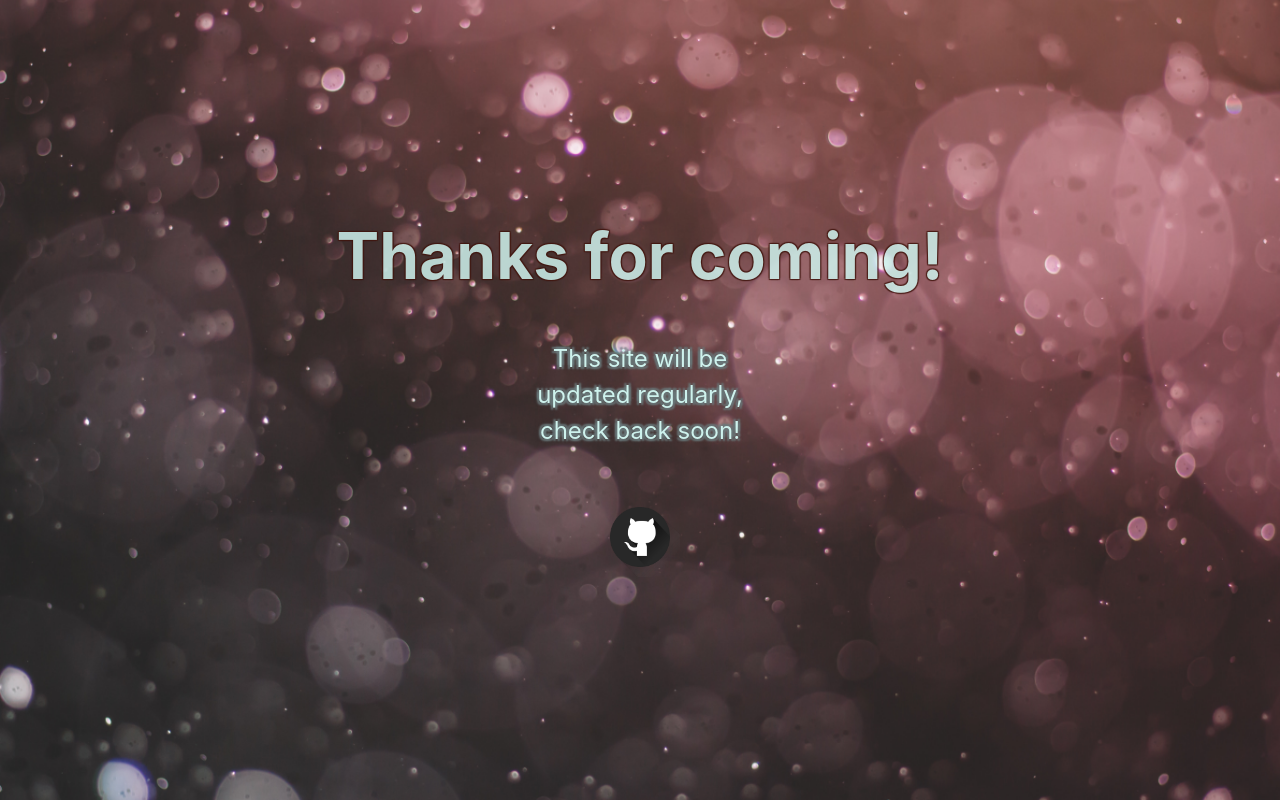
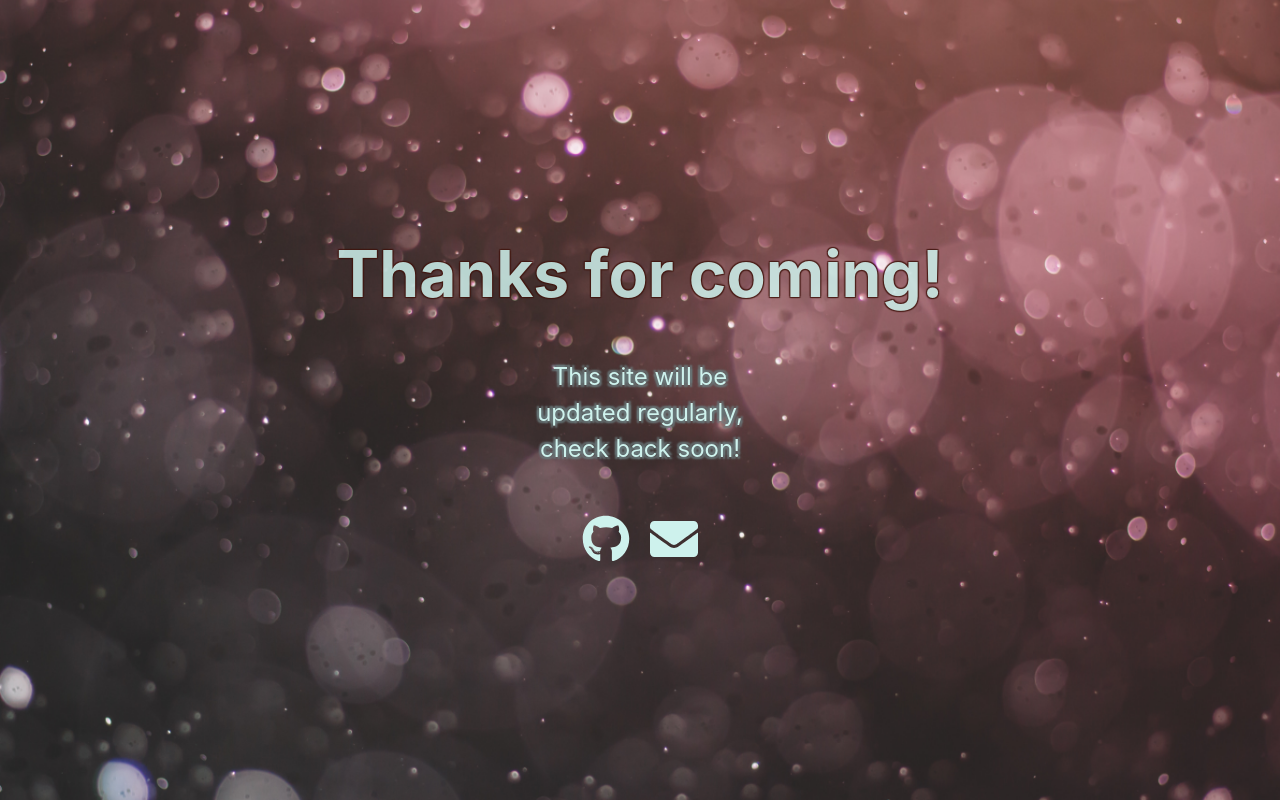
Before and after one commit to jjge732/portfolio-2.0, a Next.js app: page /links in a window 1280 px wide. Built offline with nearby package versions, Linux system fonts and the light colour scheme.

Commit message:
Made icon links on links page more scalable

```diff
--- a/components/container.js
+++ b/components/container.js
@@ -20,7 +20,7 @@ export default class Container extends Component {
         setTimeout(() => {this.setState({
             isTransitioning: false,
             type: 'links'
-        })}, 1300);
+        })}, 800);
         this.setState({isTransitioning: true})
     }
 
@@ -38,57 +38,6 @@ export default class Container extends Component {
                         }
                     <Grid type={this.state.type} arrowClick={this.onArrowClick}/>
                 </main>
-                <style jsx>{`
-                    main {
-                        padding: 5rem 0;
-                        flex: 1;
-                        display: flex;
-                        flex-direction: column;
-                        justify-content: center;
-                        align-items: center;
-                        color: #CEF2ED;
-                    }
-
-                    .title,
-                    .description {
-                        text-align: center;
-                    }
-
-                    .description {
-                        line-height: 1.5;
-                        font-size: 1.5rem;
-                    }
-
-                    code {
-                        padding: 0.75rem;
-                        font-size: 1.1rem;
-                        font-size: 45px;
-                        color: #A59D9D;
-                        font-family: Menlo, Monaco, Lucida Console, Liberation Mono,
-                        DejaVu Sans Mono, Bitstream Vera Sans Mono, Courier New, monospace;
-                    }
-
-                    .card {
-                        margin: 1rem;
-                        flex-basis: 45%;
-                        padding: 1.5rem;
-                        text-align: left;
-                        color: inherit;
-                        text-decoration: none;
-                        transition: color 0.15s ease, border-color 0.15s ease;
-                    }
-
-                    .card p {
-                        margin: 0;
-                        font-size: 1.25rem;
-                        line-height: 1.5;
-                    }
-
-                    .logo {
-                        height: 1em;
-                    }
-                `}</style>
-
                 <style jsx global>{`
                 html,
                 body {
@@ -98,7 +47,6 @@ export default class Container extends Component {
                     Oxygen, Ubuntu, Cantarell, Fira Sans, Droid Sans, Helvetica Neue,
                     sans-serif;
                 }
-
                 * {
                     box-sizing: border-box;
                 }
--- a/components/grid.js
+++ b/components/grid.js
@@ -1,13 +1,14 @@
 import { Component } from "react"
+import Link from 'next/link'
 
-import cn from 'classnames'
 import { FontAwesomeIcon } from '@fortawesome/react-fontawesome'
 import { library } from '@fortawesome/fontawesome-svg-core'
-import { faChevronDown } from '@fortawesome/free-solid-svg-icons'
+import { faChevronDown, faEnvelope } from '@fortawesome/free-solid-svg-icons'
+import { fab, faGithub } from '@fortawesome/free-brands-svg-icons'
 
 import styles from '../styles/grid-utils.module.css'
 
-library.add(faChevronDown)
+library.add(faChevronDown, faEnvelope, faGithub, fab)
 
 export default class Grid extends Component {
     constructor(props) {
@@ -25,9 +26,16 @@ export default class Grid extends Component {
                         <FontAwesomeIcon icon={faChevronDown}></FontAwesomeIcon>
                     </a>
                     :
-                    <a className={styles.iconLinks}  href="https://github.com/jjge732">
-                        <img src="/github-icon.png" height="80px"/>
-                    </a>
+                    <>
+                        <a className={styles.iconLinks} href="https://github.com/jjge732">
+                            <FontAwesomeIcon icon={faGithub}color='#CEF2ED' size="3x"></FontAwesomeIcon>
+                        </a>
+                        <Link href="/contact">
+                            <a className={styles.iconLinks}>
+                                <FontAwesomeIcon icon={faEnvelope} color="#CEF2ED" size="3x"></FontAwesomeIcon>
+                            </a>
+                        </Link>
+                    </>
                 }
             </div>
         )
--- a/components/info.js
+++ b/components/info.js
@@ -9,10 +9,6 @@ export default class Info extends Component {
     }
 
     render() {
-        return (
-            <div className={styles.info}>
-                This site will be updated regularly, check back soon!
-            </div>
-        )
+        return <div className={styles.info}>This site will be updated regularly, check back soon!</div>
     }
 }
--- a/package.json
+++ b/package.json
@@ -9,6 +9,7 @@
   },
   "dependencies": {
     "@fortawesome/fontawesome-svg-core": "^1.2.28",
+    "@fortawesome/free-brands-svg-icons": "^5.13.0",
     "@fortawesome/free-solid-svg-icons": "^5.13.0",
     "@fortawesome/react-fontawesome": "^0.1.9",
     "classnames": "^2.2.6",
--- a/styles/container-utils.module.css
+++ b/styles/container-utils.module.css
@@ -10,11 +10,11 @@
 }
 
 .links {
-    animation: moveIn 1.5s;
+    animation: moveIn 1s;
 }
 
 .transitioning {
-    animation: moveOut 1.4s;
+    animation: moveOut 1s;
 }
 
 @keyframes moveIn {
--- a/styles/global.css
+++ b/styles/global.css
@@ -10,6 +10,7 @@ body {
     background-position: center;
     background-size: cover;
     height: 100vh;
+    text-align: center;
 }
 
 i.fas {
@@ -27,6 +28,16 @@ button {
     cursor: pointer;
 }
 
+main {
+    padding: 5rem 0;
+    flex: 1;
+    display: flex;
+    flex-direction: column;
+    justify-content: center;
+    align-items: center;
+    color: #CEF2ED;
+}
+
 @media (max-width: 600px) {
     .grid {
     width: 100%;
--- a/styles/grid-utils.module.css
+++ b/styles/grid-utils.module.css
@@ -15,6 +15,11 @@
     font-size: 75px;
 }
 
+.iconLinks {
+    justify-self: auto;
+    margin: 0 10px;
+}
+
 .arrowIcon:hover,
 .arrowIcon:focus,
 .arrowIcon:active {
```
Also changed, not shown: 1 other file (tests, documents, lock files or other folders).
